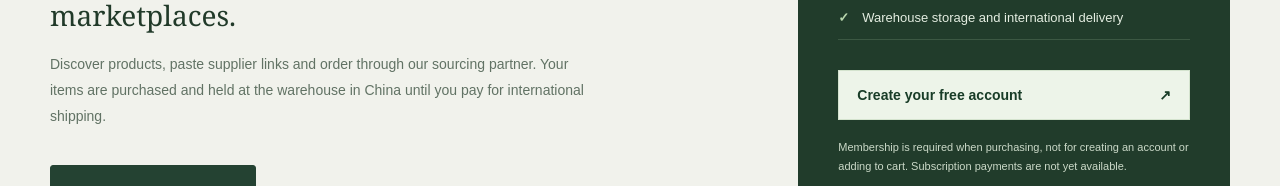
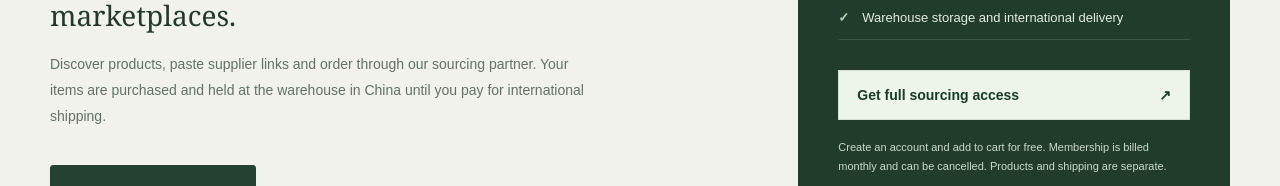
Before and after one commit to aminabdul339-byte/herocon, a Next.js app: page /membership in a window 1280 px wide. Shown: the part 608-794 px from the top of the page. Built offline with nearby package versions, Linux system fonts and the light colour scheme; no server answers.

Commit message:
Finish public membership billing call to action and styling

```diff
--- a/app/membership/page.tsx
+++ b/app/membership/page.tsx
@@ -41,8 +41,8 @@ export default function MembershipPage(){
      <div className="hc-membership-price-rule"/>
      <h2>Full sourcing access.</h2>
      <ul>{benefits.map(item=><li key={item}><span aria-hidden="true">✓</span>{item}</li>)}</ul>
-     <Link className="hc-membership-price-link" href="/account">Create your free account <span aria-hidden="true">↗</span></Link>
-     <small>Membership is required when purchasing, not for creating an account or adding to cart. Subscription payments are not yet available.</small>
+     <Link className="hc-membership-price-link" href="/membership/activate">Get full sourcing access <span aria-hidden="true">↗</span></Link>
+     <small>Create an account and add to cart for free. Membership is billed monthly and can be cancelled. Products and shipping are separate.</small>
     </aside>
    </div>
   </section>
```
